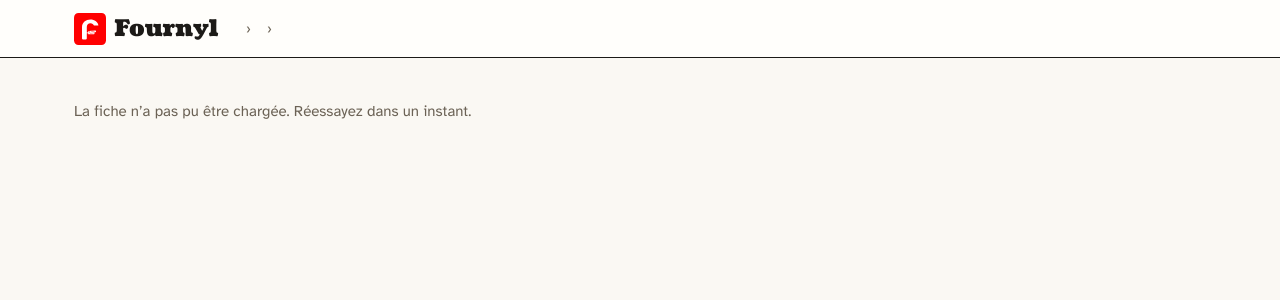
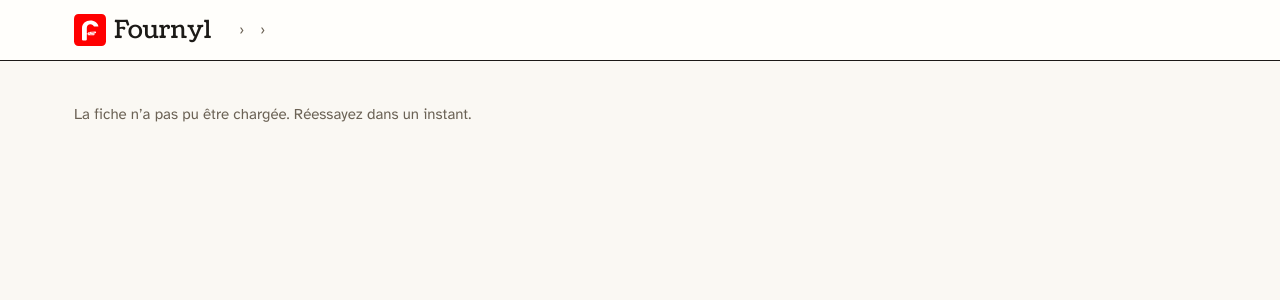
Before and after one commit to yoanngrange/fournil, a Python web app: template pipeline/templates/commune.html in a window 1280 px wide. Shown: the top 300 px of the page. Run offline with Jinja, Linux system fonts and the light colour scheme; the template is opened without the code that fills it, so the values that code supplies are empty.

Commit message:
Wordmark in Coustard Regular (400)
Coustard Black (900) read as Rockwell Bold; the Regular has Coustard's own shapes.

Co-Authored-By: Claude Opus 5.5 <noreply@anthropic.com>

```diff
--- a/pipeline/templates/commune.html
+++ b/pipeline/templates/commune.html
@@ -14,7 +14,7 @@
   <link rel="apple-touch-icon" href="img/apple-touch-icon.png">
   <link rel="preload" href="fonts/atkinson-hyperlegible-latin-400-normal.woff2" as="font" type="font/woff2" crossorigin>
   <link rel="preload" href="fonts/big-shoulders-display-latin-800-normal.woff2" as="font" type="font/woff2" crossorigin>
-  <link rel="preload" href="fonts/coustard-latin-900-normal.woff2" as="font" type="font/woff2" crossorigin>
+  <link rel="preload" href="fonts/coustard-latin-400-normal.woff2" as="font" type="font/woff2" crossorigin>
   <link rel="stylesheet" href="vendor/maplibre-gl-6.11.2/maplibre-gl.css">
   <link rel="stylesheet" href="src/styles.css">
   <script type="module" src="src/commune.js"></script>
--- a/public/index.html
+++ b/public/index.html
@@ -16,7 +16,7 @@
   <meta property="og:image" content="img/icon-512.png">
   <link rel="preload" href="fonts/atkinson-hyperlegible-latin-400-normal.woff2" as="font" type="font/woff2" crossorigin>
   <link rel="preload" href="fonts/big-shoulders-display-latin-800-normal.woff2" as="font" type="font/woff2" crossorigin>
-  <link rel="preload" href="fonts/coustard-latin-900-normal.woff2" as="font" type="font/woff2" crossorigin>
+  <link rel="preload" href="fonts/coustard-latin-400-normal.woff2" as="font" type="font/woff2" crossorigin>
   <link rel="preload" href="data/communes-index.json" as="fetch" crossorigin>
   <link rel="stylesheet" href="vendor/maplibre-gl-6.11.2/maplibre-gl.css">
   <link rel="stylesheet" href="src/styles.css">
--- a/public/sw.js
+++ b/public/sw.js
@@ -35,7 +35,7 @@ const SHELL_FILES = [
   'fonts/atkinson-hyperlegible-latin-400-normal.woff2',
   'fonts/atkinson-hyperlegible-latin-700-normal.woff2',
   'fonts/big-shoulders-display-latin-800-normal.woff2',
-  'fonts/coustard-latin-900-normal.woff2',
+  'fonts/coustard-latin-400-normal.woff2',
   'fonts/courier-prime-latin-400-normal.woff2',
   'fonts/courier-prime-latin-700-normal.woff2',
   'data/meta.json',
--- a/src/styles.css
+++ b/src/styles.css
@@ -4,7 +4,7 @@
 @font-face { font-family: 'Atkinson Hyperlegible'; font-weight: 700; font-display: swap; src: url('../fonts/atkinson-hyperlegible-latin-700-normal.woff2') format('woff2'); }
 @font-face { font-family: 'Big Shoulders Display'; font-weight: 600; font-display: swap; src: url('../fonts/big-shoulders-display-latin-600-normal.woff2') format('woff2'); }
 @font-face { font-family: 'Big Shoulders Display'; font-weight: 800; font-display: swap; src: url('../fonts/big-shoulders-display-latin-800-normal.woff2') format('woff2'); }
-@font-face { font-family: 'Coustard'; font-weight: 900; font-display: swap; src: url('../fonts/coustard-latin-900-normal.woff2') format('woff2'); }
+@font-face { font-family: 'Coustard'; font-weight: 400; font-display: swap; src: url('../fonts/coustard-latin-400-normal.woff2') format('woff2'); }
 @font-face { font-family: 'Courier Prime'; font-weight: 400; font-display: swap; src: url('../fonts/courier-prime-latin-400-normal.woff2') format('woff2'); }
 @font-face { font-family: 'Courier Prime'; font-weight: 700; font-display: swap; src: url('../fonts/courier-prime-latin-700-normal.woff2') format('woff2'); }
 
@@ -61,8 +61,8 @@ button { font: inherit; }
 .brand-link { display: flex; align-items: center; gap: 10px; color: var(--ink); text-decoration: none; }
 .brand-mark { width: 40px; height: 40px; flex-shrink: 0; display: block; }
 .brand-name {
-  margin: 0; font-family: var(--font-brand); font-weight: 900; font-size: 30px; line-height: 1;
-  letter-spacing: -0.01em;
+  margin: 0; font-family: var(--font-brand); font-weight: 400; font-size: 32px; line-height: 1;
+  letter-spacing: 0;
 }
 
 /* ---------- Sidebar ---------- */
@@ -398,7 +398,7 @@ body.doc { height: auto; background: var(--paper); }
 .doc-top { border-bottom: var(--line); background: var(--paper-2); }
 .doc-top-inner { max-width: 820px; margin: 0 auto; padding: 12px 16px; display: flex; align-items: center; justify-content: space-between; gap: 14px; flex-wrap: wrap; }
 .doc-top .brand-link .brand-mark { width: 32px; height: 32px; }
-.doc-top .brand-name { font-size: 23px; }
+.doc-top .brand-name { font-size: 25px; }
 .doc-main { max-width: 820px; margin: 0 auto; padding: 28px 16px 48px; }
 .doc h1 { font-family: var(--font-display); font-weight: 800; font-size: 46px; line-height: 1; letter-spacing: 0.02em; text-transform: uppercase; margin: 8px 0 14px; }
 .doc h2 { font-family: var(--font-display); font-weight: 800; font-size: 26px; letter-spacing: 0.02em; text-transform: uppercase; margin: 36px 0 10px; padding-top: 10px; border-top: var(--line); }
@@ -471,7 +471,7 @@ body.page { height: auto; background: var(--paper); overflow-x: clip; }
   padding: 12px max(24px, calc((100% - 1180px) / 2 + 24px));
   background: var(--paper-2); border-bottom: var(--line);
 }
-.page-brand { display: flex; align-items: center; gap: 8px; font-family: var(--font-brand); font-size: 23px; font-weight: 900; letter-spacing: -0.01em; color: var(--ink); text-decoration: none; }
+.page-brand { display: flex; align-items: center; gap: 8px; font-family: var(--font-brand); font-size: 25px; font-weight: 400; letter-spacing: 0; color: var(--ink); text-decoration: none; }
 .page-brand img { width: 32px; height: 32px; }
 .page-crumbs { display: flex; align-items: center; gap: 8px; flex-wrap: wrap; font-size: 14px; color: var(--ink-3); }
 .page-main { max-width: 1180px; margin: 0 auto; padding: 28px 24px 56px; }
```
Also changed, not shown: docs/DESIGN.md (+2 -2 lines), public/fonts/coustard-latin-400-normal.woff2 (added), public/fonts/coustard-latin-900-normal.woff2 (deleted).
